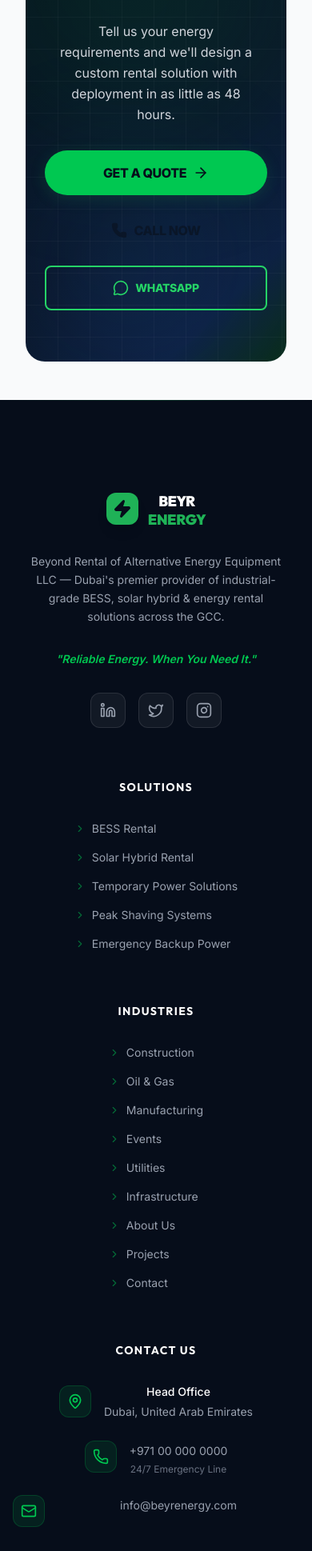
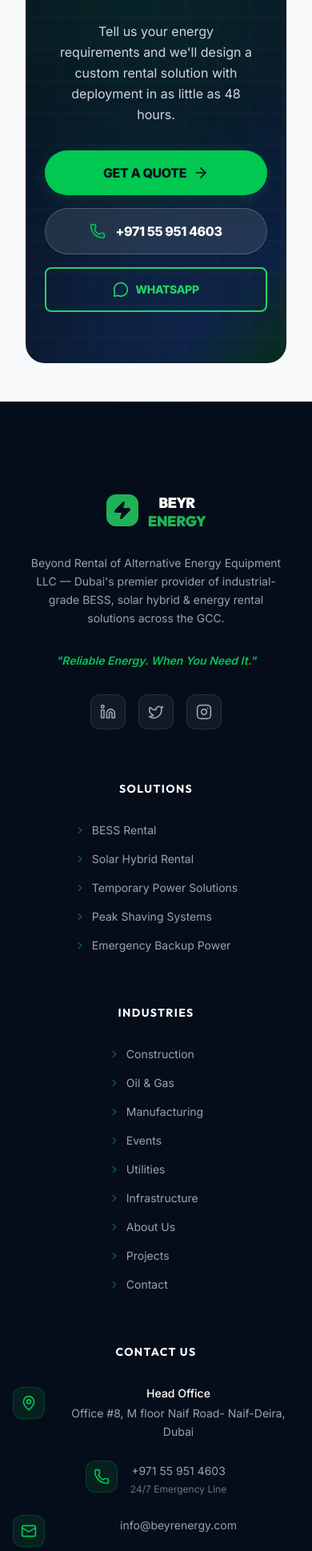
Before and after one commit to kingpin147/Beyr-Energy, a Next.js app: page / in a window 390 px wide. Shown: the part 8651-10590 px from the top of the page at 80% size. Built offline with nearby package versions, Linux system fonts and the light colour scheme; no server answers.

Commit message:
implement core UI components including WhatsApp integration, CTA banners, and hero section

```diff
--- a/src/app/contact/page.tsx
+++ b/src/app/contact/page.tsx
@@ -4,7 +4,7 @@
 import { useForm } from "react-hook-form";
 import { zodResolver } from "@hookform/resolvers/zod";
 import * as z from "zod";
-import { MapPin, Phone, Mail, Clock, Send, CheckCircle2, AlertCircle } from "lucide-react";
+import { MapPin, Phone, Mail, Clock, Send, CheckCircle2, AlertCircle, Globe } from "lucide-react";
 
 // Form Schema
 const contactSchema = z.object({
@@ -88,11 +88,11 @@
                   <MapPin className="w-6 h-6" />
                 </div>
                 <h3 className="font-display font-bold text-navy-900 text-xl mb-2">Dubai Headquarters</h3>
-                <p className="text-gray-500 leading-relaxed mb-6">Beyond Rental of Alternative Energy Equipment LLC<br />Dubai, United Arab Emirates</p>
+                <p className="text-gray-500 leading-relaxed mb-6">Beyond Rental of Alternative Energy Equipment LLC<br />Office #8, M floor Naif Road- Naif-Deira, Dubai</p>
                 <div className="space-y-4">
-                  <a href="tel:+971000000000" className="flex items-center gap-3 text-gray-600 hover:text-energy transition-colors group/link">
+                  <a href="tel:+971559514603" className="flex items-center gap-3 text-gray-600 hover:text-energy transition-colors group/link">
                     <Phone className="w-4 h-4 text-energy group-hover/link:scale-110 transition-transform" />
-                    +971 00 000 0000
+                    +971 55 951 4603
                   </a>
                   <a href="mailto:info@beyrenergy.com" className="flex items-center gap-3 text-gray-600 hover:text-energy transition-colors group/link">
                     <Mail className="w-4 h-4 text-energy group-hover/link:scale-110 transition-transform" />
@@ -162,7 +162,7 @@
                     <input
                       type="tel"
                       className={`form-input ${errors.phone ? 'border-red-500 focus:border-red-500 focus:ring-red-200' : ''}`}
-                      placeholder="+971 50 123 4567"
+                      placeholder="+971 55 951 4603"
                       {...register("phone")}
                     />
                     {errors.phone && <p className="text-red-500 text-xs mt-1.5">{errors.phone.message}</p>}
@@ -245,6 +245,56 @@
         </div>
       </section>
 
+      {/* Global Partners */}
+      <section className="pb-28">
+        <div className="container-wide">
+          <div className="text-center mb-16">
+            <div className="section-label justify-center">
+              <Globe className="w-4 h-4 text-energy" />
+              Global Partners
+            </div>
+            <h2 className="font-display font-bold text-navy-900 text-3xl md:text-4xl">Our International Network</h2>
+          </div>
+
+          <div className="grid grid-cols-1 md:grid-cols-3 gap-8">
+            {[
+              {
+                country: "Malaysia",
+                company: "EcoSun Energy Sdn Bhd",
+                phone: "+971 55 951 4603",
+              },
+              {
+                country: "China",
+                company: "Nanjing Yaojie Import and Export Trading Co. Ltd.",
+                phone: "+971 55 951 4603",
+              },
+              {
+                country: "Pakistan",
+                company: "EY Enterprise",
+                phone: "+92 300 3655263",
+              },
+            ].map((partner) => (
+              <div key={partner.country} className="bg-white rounded-3xl p-8 border border-gray-100 shadow-lg hover:shadow-xl transition-shadow">
+                <div className="flex items-center gap-3 mb-4">
+                  <span className="w-8 h-8 rounded-lg bg-energy/10 text-energy flex items-center justify-center font-bold text-xs uppercase tracking-wider">
+                    {partner.country.substring(0, 2)}
+                  </span>
+                  <h3 className="font-display font-bold text-navy-900 text-lg">{partner.country}</h3>
+                </div>
+                <p className="text-navy-800 font-semibold mb-2">{partner.company}</p>
+                <a
+                  href={`tel:${partner.phone.replace(/\s/g, '')}`}
+                  className="flex items-center gap-2 text-sm text-gray-500 hover:text-energy transition-colors"
+                >
+                  <Phone className="w-3.5 h-3.5" />
+                  {partner.phone}
+                </a>
+              </div>
+            ))}
+          </div>
+        </div>
+      </section>
+
       {/* Map Embed Placeholder */}
       <section className="h-[400px] w-full bg-gray-200 relative">
         <iframe
--- a/src/components/FloatingCallButton.tsx
+++ b/src/components/FloatingCallButton.tsx
@@ -5,7 +5,7 @@
 
 export default function FloatingCallButton() {
     const [visible, setVisible] = useState(false);
-    const phoneNumber = "+971000000000";
+    const phoneNumber = "+971559514603";
 
     useEffect(() => {
         const timer = setTimeout(() => {
--- a/src/components/Footer.tsx
+++ b/src/components/Footer.tsx
@@ -122,7 +122,7 @@
                 <div>
                   <p className="text-sm text-white font-medium">Head Office</p>
                   <p className="text-sm text-gray-400 leading-relaxed mt-1">
-                    Dubai, United Arab Emirates
+                    Office #8, M floor Naif Road- Naif-Deira, Dubai
                   </p>
                 </div>
               </div>
@@ -131,8 +131,8 @@
                   <Phone className="w-5 h-5 text-energy" />
                 </div>
                 <div>
-                  <a href="tel:+971000000000" className="text-sm text-gray-400 hover:text-energy transition-colors">
-                    +971 00 000 0000
+                  <a href="tel:+971559514603" className="text-sm text-gray-400 hover:text-energy transition-colors">
+                    +971 55 951 4603
                   </a>
                   <p className="text-xs text-gray-500 mt-1">24/7 Emergency Line</p>
                 </div>
@@ -150,7 +150,7 @@
             </div>
             {/* WhatsApp CTA */}
             <a
-              href="https://wa.me/971000000000?text=Hi%2C%20I%27m%20interested%20in%20your%20energy%20rental%20solutions."
+              href="https://wa.me/971559514603?text=Hi%2C%20I%27m%20interested%20in%20your%20energy%20rental%20solutions."
               target="_blank"
               rel="noopener noreferrer"
               className="mt-8 inline-flex items-center gap-2 px-6 py-4 bg-[#25D366]/10 border border-[#25D366]/30 rounded-xl text-[#25D366] text-sm font-semibold hover:bg-[#25D366]/20 hover:border-[#25D366]/50 transition-all duration-300"
--- a/src/components/Navbar.tsx
+++ b/src/components/Navbar.tsx
@@ -112,10 +112,10 @@
           {/* Desktop CTA */}
           <div className="hidden lg:flex items-center gap-4">
             <a
-              href="tel:+971000000000"
+              href="tel:+971559514603"
               className="text-sm font-medium text-gray-300 hover:text-energy transition-colors duration-200"
             >
-              +971 00 000 0000
+              +971 55 951 4603
             </a>
             <Link href="/contact" className="btn-primary">
               GET A QUOTE
@@ -192,7 +192,7 @@
             </nav>
 
             <div className="mt-auto pt-10 flex flex-col gap-4">
-              <a href="tel:+971000000000" className="btn-secondary w-full justify-center py-4">
+              <a href="tel:+971559514603" className="btn-secondary w-full justify-center py-4">
                 Call Now
               </a>
               <Link href="/contact" className="btn-primary w-full justify-center py-4" onClick={() => setMobileOpen(false)}>
--- a/src/components/WhatsAppButton.tsx
+++ b/src/components/WhatsAppButton.tsx
@@ -6,7 +6,7 @@
 export default function WhatsAppButton() {
   const [visible, setVisible] = useState(false);
   const [showTooltip, setShowTooltip] = useState(false);
-  const whatsappNumber = "971000000000";
+  const whatsappNumber = "971559514603";
   const message = encodeURIComponent(
     "Hi, I'm interested in your energy rental solutions. Could you please share more information?"
   );
--- a/src/components/home/CTABanner.tsx
+++ b/src/components/home/CTABanner.tsx
@@ -62,14 +62,14 @@
                 <ArrowRight className="ml-2 w-5 h-5 group-hover:translate-x-1 transition-transform" />
               </Link>
               <a
-                href="tel:+971000000000"
-                className="btn-outline-white px-10 h-14 flex items-center justify-center font-black uppercase tracking-tight w-full sm:w-auto"
+                href="tel:+971559514603"
+                className="btn-secondary px-8 py-4 sm:py-5 text-base sm:text-lg w-full sm:w-auto justify-center group/btn"
               >
-                <Phone className="mr-2 w-5 h-5 fill-current" />
-                CALL NOW
+                <Phone className="w-5 h-5 mr-3 text-energy group-hover/btn:rotate-12 transition-transform" />
+                +971 55 951 4603
               </a>
               <a
-                href="https://wa.me/971000000000?text=Hi%2C%20I%27m%20interested%20in%20a%20quote."
+                href="https://wa.me/971559514603?text=Hi%2C%20I%27m%20interested%20in%20a%20quote."
                 target="_blank"
                 rel="noopener noreferrer"
                 className="inline-flex items-center gap-2 px-10 h-14 rounded-lg border-2 border-[#25D366] text-[#25D366] font-black text-sm uppercase tracking-tight hover:bg-[#25D366] hover:text-white transition-all duration-300 w-full sm:w-auto justify-center"
--- a/src/components/home/HeroSection.tsx
+++ b/src/components/home/HeroSection.tsx
@@ -129,7 +129,7 @@
               <ArrowRight className="w-4 h-4 ml-2" />
             </Link>
             <a
-              href="tel:+971000000000"
+              href="tel:+971559514603"
               className="btn-secondary w-full sm:w-auto justify-center"
             >
               <Phone className="w-4 h-4" />
```
